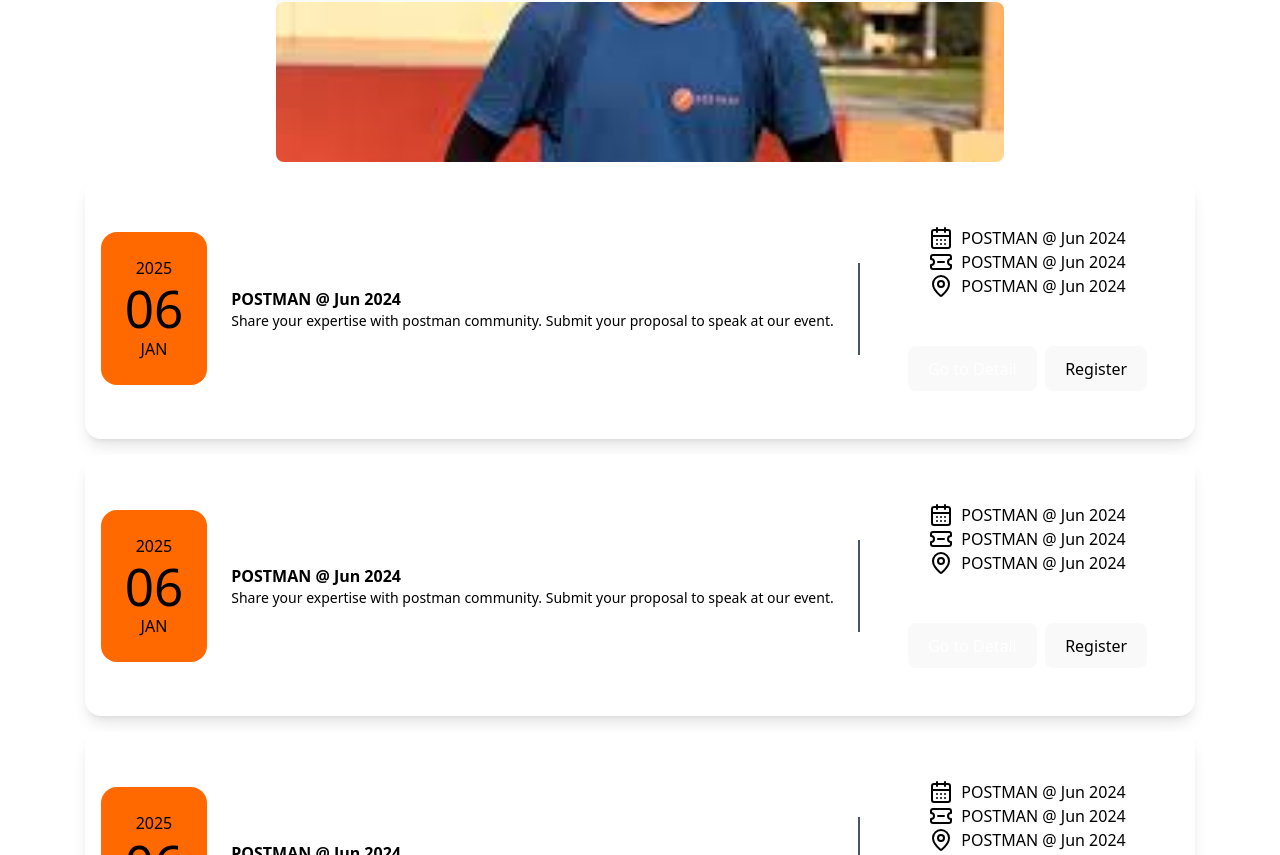
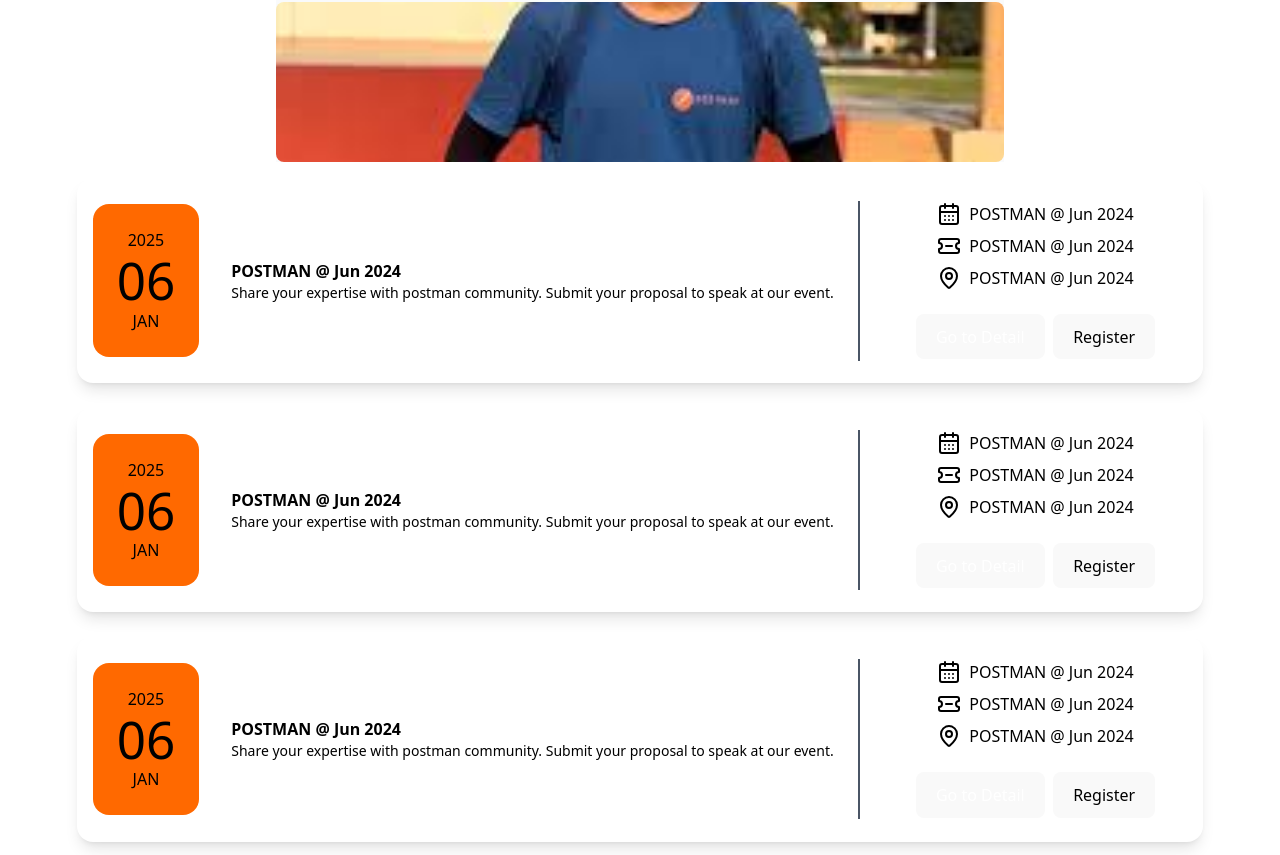
Before and after one commit to nikhil008-git/Postman, a React (Vite) app: page /event in a window 1280 px wide. Shown: the part 545-1400 px from the top of the page. Built offline with nearby package versions, Linux system fonts and the light colour scheme.

Commit message:
event fix

```diff
--- a/src/components/Event.jsx
+++ b/src/components/Event.jsx
@@ -37,21 +37,21 @@
             <img src={memory} alt="Memory" className="h-40 w-full rounded-lg object-cover" />
           </div>
 
-          <div className=" bg-white text-black flex flex-row justify-center items-center rounded-2xl mt-4 shadow-lg">
+          <div className=" bg-white text-black flex flex-row justify-center items-center rounded-2xl mt-4 shadow-lg gap-2 m-2">
             <div className="bg-orange-500 text-black flex flex-col justify-center items-center p-6 rounded-2xl ml-4">
               <h4>2025</h4>
               <h1>06</h1>
               <h4>JAN</h4>
             </div>
-            <div className="text-black flex flex-col justify-center items-start p-6 border-r-2 border-gray-600">
+            <div className="h-40 text-black flex flex-col justify-center items-start p-6 border-r-2 border-gray-600">
               <div className="font-bold">POSTMAN @ Jun 2024</div>
               <div className="text-sm">
                 Share your expertise with postman community. Submit your
                 proposal to speak at our event.
               </div>
             </div>
-            <div className="flex flex-col justify-center items-center p-6">
-              <div className="flex flex-col justify-center items-center p-6">
+            <div className="flex flex-col justify-center items-center p-6 gap-6">
+              <div className="flex flex-col justify-center items-center px-6 gap-2">
                 <div className="flex flex-row gap-2">
                   <CalendarDays />
                   <h2>POSTMAN @ Jun 2024</h2>
@@ -65,27 +65,27 @@
                   <h2>POSTMAN @ Jun 2024</h2>
                 </div>
               </div>
-              <div className="flex flex-row justify-center items-center p-6 gap-2">
-                <button className="bg-black text-white">Go to Detail</button>
+              <div className="flex flex-row justify-center items-center px-6 gap-2">
+                <button className="w-full bg-black text-white">Go to Detail</button>
                 <button className="bg-gray-100 text-black">Register</button>
               </div>
             </div>
           </div>
-          <div className=" bg-white text-black flex flex-row justify-center items-center rounded-2xl mt-4 shadow-lg">
+          <div className=" bg-white text-black flex flex-row justify-center items-center rounded-2xl mt-4 shadow-lg gap-2 m-2">
             <div className="bg-orange-500 text-black flex flex-col justify-center items-center p-6 rounded-2xl ml-4">
               <h4>2025</h4>
               <h1>06</h1>
               <h4>JAN</h4>
             </div>
-            <div className="text-black flex flex-col justify-center items-start p-6 border-r-2 border-gray-600">
+            <div className="h-40 text-black flex flex-col justify-center items-start p-6 border-r-2 border-gray-600">
               <div className="font-bold">POSTMAN @ Jun 2024</div>
               <div className="text-sm">
                 Share your expertise with postman community. Submit your
                 proposal to speak at our event.
               </div>
             </div>
-            <div className="flex flex-col justify-center items-center p-6">
-              <div className="flex flex-col justify-center items-center p-6">
+            <div className="flex flex-col justify-center items-center p-6 gap-6">
+              <div className="flex flex-col justify-center items-center px-6 gap-2">
                 <div className="flex flex-row gap-2">
                   <CalendarDays />
                   <h2>POSTMAN @ Jun 2024</h2>
@@ -99,27 +99,27 @@
                   <h2>POSTMAN @ Jun 2024</h2>
                 </div>
               </div>
-              <div className="flex flex-row justify-center items-center p-6 gap-2">
-                <button className="bg-black text-white">Go to Detail</button>
+              <div className="flex flex-row justify-center items-center px-6 gap-2">
+                <button className="w-full bg-black text-white">Go to Detail</button>
                 <button className="bg-gray-100 text-black">Register</button>
               </div>
             </div>
           </div>
-          <div className=" bg-white text-black flex flex-row justify-center items-center rounded-2xl mt-4 shadow-lg">
+          <div className=" bg-white text-black flex flex-row justify-center items-center rounded-2xl mt-4 shadow-lg gap-2 m-2">
             <div className="bg-orange-500 text-black flex flex-col justify-center items-center p-6 rounded-2xl ml-4">
               <h4>2025</h4>
               <h1>06</h1>
               <h4>JAN</h4>
             </div>
-            <div className="text-black flex flex-col justify-center items-start p-6 border-r-2 border-gray-600">
+            <div className="h-40 text-black flex flex-col justify-center items-start p-6 border-r-2 border-gray-600">
               <div className="font-bold">POSTMAN @ Jun 2024</div>
               <div className="text-sm">
                 Share your expertise with postman community. Submit your
                 proposal to speak at our event.
               </div>
             </div>
-            <div className="flex flex-col justify-center items-center p-6">
-              <div className="flex flex-col justify-center items-center p-6">
+            <div className="flex flex-col justify-center items-center p-6 gap-6">
+              <div className="flex flex-col justify-center items-center px-6 gap-2">
                 <div className="flex flex-row gap-2">
                   <CalendarDays />
                   <h2>POSTMAN @ Jun 2024</h2>
@@ -133,8 +133,8 @@
                   <h2>POSTMAN @ Jun 2024</h2>
                 </div>
               </div>
-              <div className="flex flex-row justify-center items-center p-6 gap-2">
-                <button className="bg-black text-white">Go to Detail</button>
+              <div className="flex flex-row justify-center items-center px-6 gap-2">
+                <button className="w-full bg-black text-white">Go to Detail</button>
                 <button className="bg-gray-100 text-black">Register</button>
               </div>
             </div>
```
